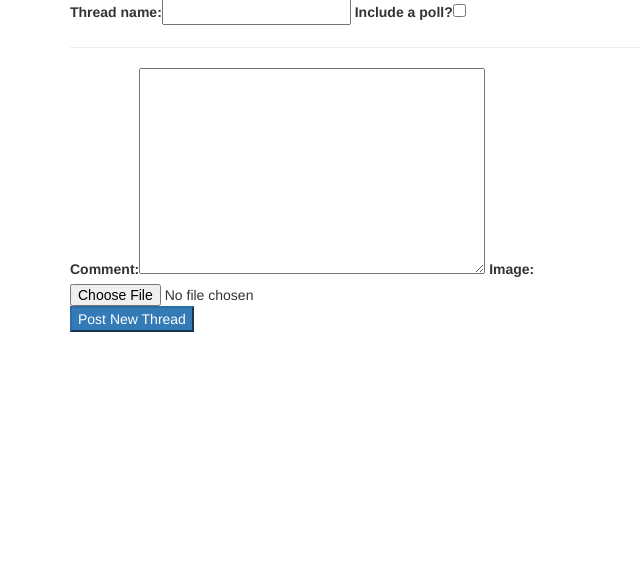
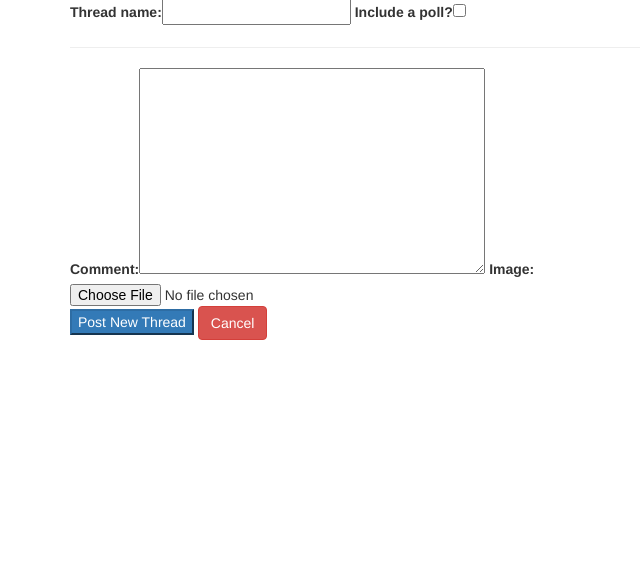
Before and after one commit to Code-Institute-Submissions/bike_builder, a Django app: template templates/forum/thread_form.html in a window 1280 px wide. Shown: the part 63-643 px from the top of the page, without its empty margins (0-640 px from the left). Run offline with Django 3.2, Linux system fonts and the light colour scheme; the template is opened without the code that fills it: values that come from a table or form of the project are taken from there, others are empty; some libraries are stand-ins or nearby versions; some web fonts are replaced.

Commit message:
added a cancel button

```diff
--- a/templates/forum/thread_form.html
+++ b/templates/forum/thread_form.html
@@ -26,6 +26,7 @@
 
                 <div class="form-group">
                     <button type="submit" class="btn-primary">Post New Thread</button>
+                    <button class="btn btn-danger" onclick="history.back()">Cancel</button>
                 </div>
             </form>
         </div>
```
